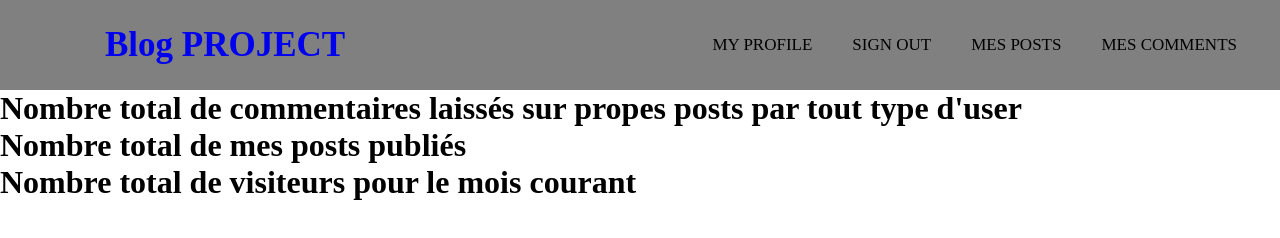
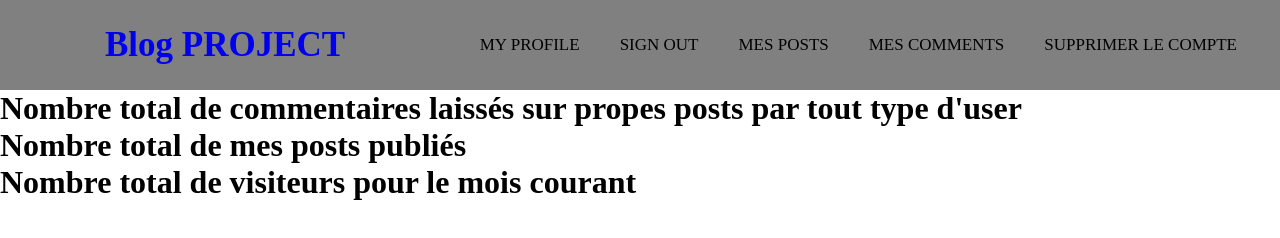
Before and after one commit to Marie2866/blog_project_vercel, a website: page author.html in a window 1280 px wide. Drawn offline with Linux system fonts and the light colour scheme.

Commit message:
Update author.html : mise à jour du nav

```diff
--- a/author.html
+++ b/author.html
@@ -19,6 +19,7 @@
           <li><a href="">Sign out</a></li>
           <li><a href="">Mes posts</a></li>
           <li><a href="">Mes comments</a></li>
+          <li><a href="Delete-account.html">Supprimer le compte</a></li>
         </ul>
       </nav>
     </header>
```
